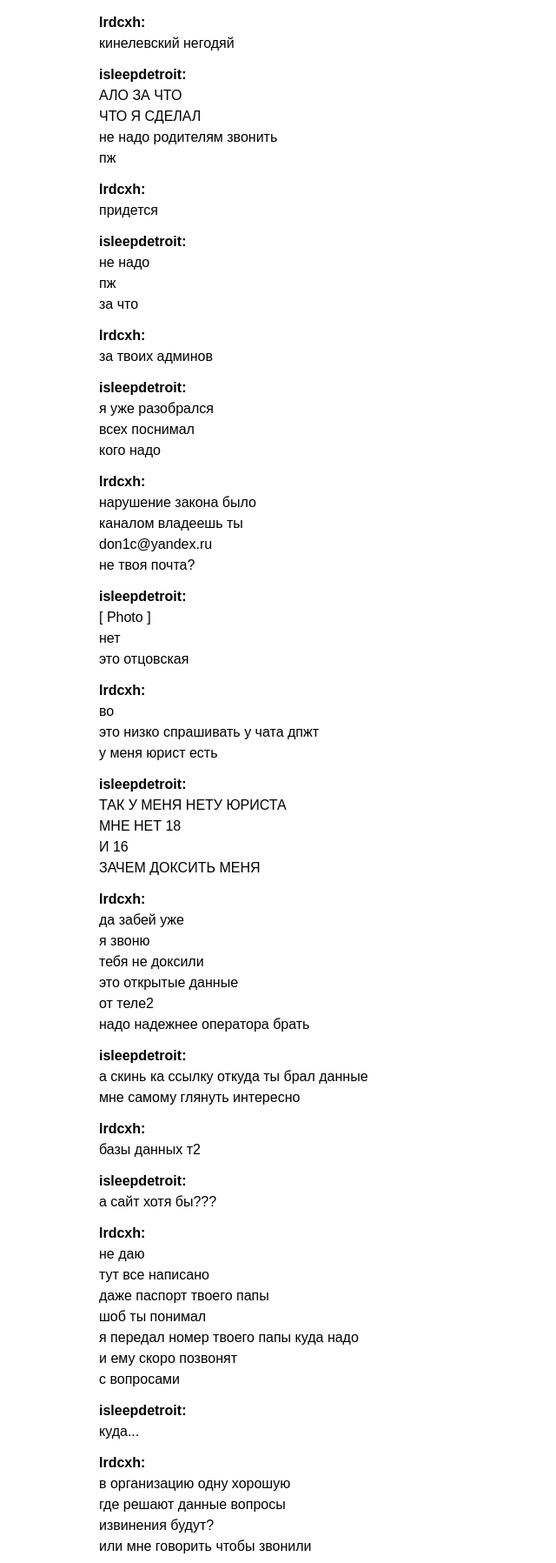
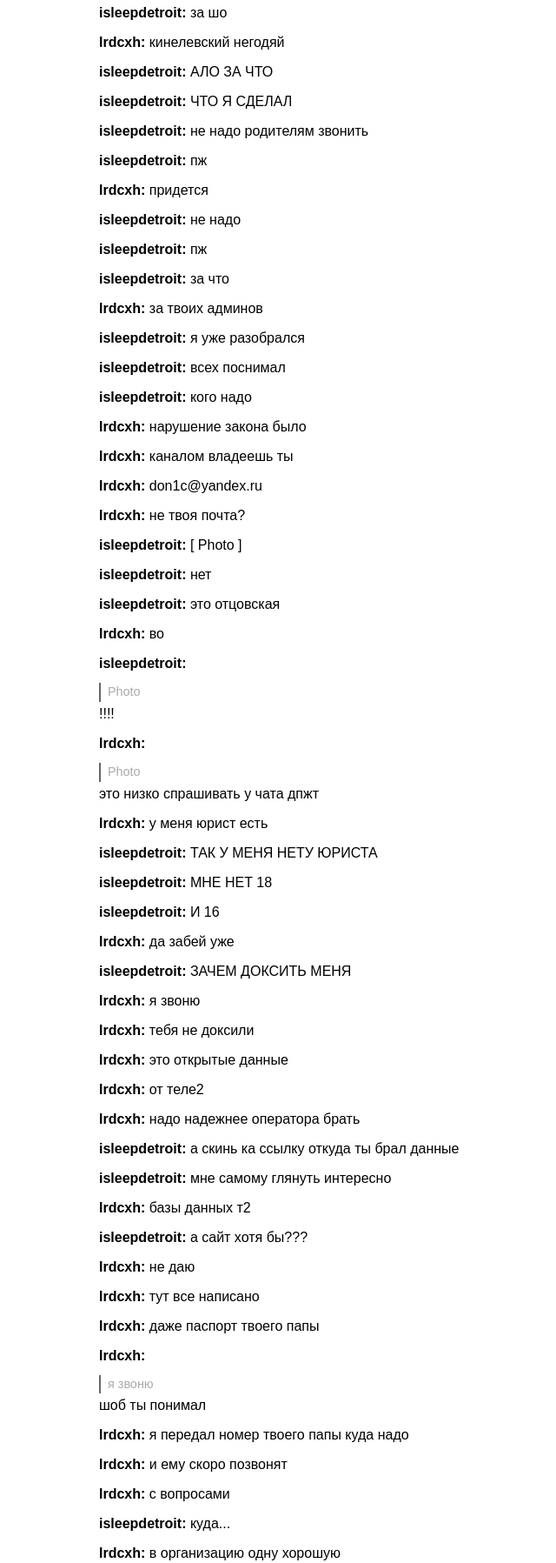
Before and after one commit to linuxdev11/shtvos.github.io, a plain HTML site: page index.html in a window 1280 px wide. Shown: the part 635-2432 px from the top of the page at 87% size, without its empty margins (176-816 px from the left). Drawn offline with Linux system fonts and the light colour scheme.

Commit message:
Refactor index.html structure and formatting

```diff
--- a/index.html
+++ b/index.html
@@ -10,163 +10,123 @@
       margin: 20px auto;
       padding: 0 15px;
       line-height: 1.5;
-      color: #000;
     }
     p {
-      margin: 0 0 12px 0;
+      margin: 0 0 10px 0;
+    }
+    blockquote {
+      margin: 2px 0;
+      padding-left: 8px;
+      border-left: 2px solid #666;
+      color: #aaa;
+      font-size: 0.9em;
     }
   </style>
 </head>
 <body>
 
-  <h1>Матвей — ангелочек! Он самый хороший человек!</h1>
-  <h2>А все — негодяи и уроды!!! ОСОБЕННО ЛИНУКС ДЕВВ ЕГОР!!!!!</h2>
+  <h1>Матвей - ангелочек! Он самый хороший человек!</h1>
+  <h2>А все - негодяи и уроды!!! ОСОБЕННО ЛИНУКС ДЕВВ ЕГОР!!!!!</h2>
   <hr>
 
-  <p><b>lrdcxh:</b><br>
-  я все зафиксировал<br>
-  заявление будет написано<br>
-  137 ук рф<br>
-  +79058048925 (переслано из Блог Айслипа #57 (МАДЯР 🇺🇦))<br>
-  ай мамка плакать будет<br>
-  антону привет передавай</p>
+  <p><b>lrdcxh:</b> я все зафиксировал</p>
+  <p><b>lrdcxh:</b> заявление будет написано</p>
+  <p><b>lrdcxh:</b> 137 ук рф</p>
+  <p><b>Блог Айслипа #57 (МАДЯР 🇺🇦):</b> +79058048925</p>
+  <p><b>lrdcxh:</b> ай мамка плакать будет</p>
+  <p><b>lrdcxh:</b> антону привет передавай</p>
 
-  <p><b>isleepdetroit:</b><br>
+  <p><b>isleepdetroit:</b>
+  <blockquote>антону привет передавай</blockquote>
   какому</p>
 
-  <p><b>lrdcxh:</b><br>
-  в ближайшее время ему будет звонок<br>
-  ну у тебя на кого номер оформен?<br>
-  умник</p>
+  <p><b>lrdcxh:</b> в ближайшее время ему будет звонок</p>
+  <p><b>lrdcxh:</b> ну у тебя на кого номер оформен?</p>
+  <p><b>lrdcxh:</b> умник</p>
+  <p><b>isleepdetroit:</b> за шо</p>
+  <p><b>lrdcxh:</b> кинелевский негодяй</p>
+  <p><b>isleepdetroit:</b> АЛО ЗА ЧТО</p>
+  <p><b>isleepdetroit:</b> ЧТО Я СДЕЛАЛ</p>
+  <p><b>isleepdetroit:</b> не надо родителям звонить</p>
+  <p><b>isleepdetroit:</b> пж</p>
+  <p><b>lrdcxh:</b> придется</p>
+  <p><b>isleepdetroit:</b> не надо</p>
+  <p><b>isleepdetroit:</b> пж</p>
+  <p><b>isleepdetroit:</b> за что</p>
+  <p><b>lrdcxh:</b> за твоих админов</p>
+  <p><b>isleepdetroit:</b> я уже разобрался</p>
+  <p><b>isleepdetroit:</b> всех поснимал</p>
+  <p><b>isleepdetroit:</b> кого надо</p>
+  <p><b>lrdcxh:</b> нарушение закона было</p>
+  <p><b>lrdcxh:</b> каналом владеешь ты</p>
+  <p><b>lrdcxh:</b> don1c@yandex.ru</p>
+  <p><b>lrdcxh:</b> не твоя почта?</p>
+  <p><b>isleepdetroit:</b> [ Photo ]</p>
+  <p><b>isleepdetroit:</b> нет</p>
+  <p><b>isleepdetroit:</b> это отцовская</p>
+  <p><b>lrdcxh:</b> во</p>
 
-  <p><b>isleepdetroit:</b><br>
-  за шо</p>
+  <p><b>isleepdetroit:</b>
+  <blockquote>Photo</blockquote>
+  !!!!</p>
 
-  <p><b>lrdcxh:</b><br>
-  кинелевский негодяй</p>
+  <p><b>lrdcxh:</b>
+  <blockquote>Photo</blockquote>
+  это низко спрашивать у чата дпжт</p>
 
-  <p><b>isleepdetroit:</b><br>
-  АЛО ЗА ЧТО<br>
-  ЧТО Я СДЕЛАЛ<br>
-  не надо родителям звонить<br>
-  пж</p>
+  <p><b>lrdcxh:</b> у меня юрист есть</p>
+  <p><b>isleepdetroit:</b> ТАК У МЕНЯ НЕТУ ЮРИСТА</p>
+  <p><b>isleepdetroit:</b> МНЕ НЕТ 18</p>
+  <p><b>isleepdetroit:</b> И 16</p>
+  <p><b>lrdcxh:</b> да забей уже</p>
+  <p><b>isleepdetroit:</b> ЗАЧЕМ ДОКСИТЬ МЕНЯ</p>
+  <p><b>lrdcxh:</b> я звоню</p>
+  <p><b>lrdcxh:</b> тебя не доксили</p>
+  <p><b>lrdcxh:</b> это открытые данные</p>
+  <p><b>lrdcxh:</b> от теле2</p>
+  <p><b>lrdcxh:</b> надо надежнее оператора брать</p>
+  <p><b>isleepdetroit:</b> а скинь ка ссылку откуда ты брал данные</p>
+  <p><b>isleepdetroit:</b> мне самому глянуть интересно</p>
+  <p><b>lrdcxh:</b> базы данных т2</p>
+  <p><b>isleepdetroit:</b> а сайт хотя бы???</p>
+  <p><b>lrdcxh:</b> не даю</p>
+  <p><b>lrdcxh:</b> тут все написано</p>
+  <p><b>lrdcxh:</b> даже паспорт твоего папы</p>
 
-  <p><b>lrdcxh:</b><br>
-  придется</p>
+  <p><b>lrdcxh:</b>
+  <blockquote>я звоню</blockquote>
+  шоб ты понимал</p>
 
-  <p><b>isleepdetroit:</b><br>
-  не надо<br>
-  пж<br>
-  за что</p>
-
-  <p><b>lrdcxh:</b><br>
-  за твоих админов</p>
-
-  <p><b>isleepdetroit:</b><br>
-  я уже разобрался<br>
-  всех поснимал<br>
-  кого надо</p>
-
-  <p><b>lrdcxh:</b><br>
-  нарушение закона было<br>
-  каналом владеешь ты<br>
-  don1c@yandex.ru<br>
-  не твоя почта?</p>
-
-  <p><b>isleepdetroit:</b><br>
-  [ Photo ]<br>
-  нет<br>
-  это отцовская</p>
-
-  <p><b>lrdcxh:</b><br>
-  во<br>
-  это низко спрашивать у чата дпжт<br>
-  у меня юрист есть</p>
-
-  <p><b>isleepdetroit:</b><br>
-  ТАК У МЕНЯ НЕТУ ЮРИСТА<br>
-  МНЕ НЕТ 18<br>
-  И 16<br>
-  ЗАЧЕМ ДОКСИТЬ МЕНЯ</p>
-
-  <p><b>lrdcxh:</b><br>
-  да забей уже<br>
-  я звоню<br>
-  тебя не доксили<br>
-  это открытые данные<br>
-  от теле2<br>
-  надо надежнее оператора брать</p>
-
-  <p><b>isleepdetroit:</b><br>
-  а скинь ка ссылку откуда ты брал данные<br>
-  мне самому глянуть интересно</p>
-
-  <p><b>lrdcxh:</b><br>
-  базы данных т2</p>
-
-  <p><b>isleepdetroit:</b><br>
-  а сайт хотя бы???</p>
-
-  <p><b>lrdcxh:</b><br>
-  не даю<br>
-  тут все написано<br>
-  даже паспорт твоего папы<br>
-  шоб ты понимал<br>
-  я передал номер твоего папы куда надо<br>
-  и ему скоро позвонят<br>
-  с вопросами</p>
-
-  <p><b>isleepdetroit:</b><br>
-  куда...</p>
-
-  <p><b>lrdcxh:</b><br>
-  в организацию одну хорошую<br>
-  где решают данные вопросы<br>
-  извинения будут?<br>
-  или мне говорить чтобы звонили</p>
-
-  <p><b>isleepdetroit:</b><br>
-  будутъ</p>
-
-  <p><b>lrdcxh:</b><br>
-  извинение в виде экспресс заказа промо тоже не помешали бы</p>
-
-  <p><b>isleepdetroit:</b><br>
-  завтра только<br>
-  я спать собираюсь</p>
-
-  <p><b>lrdcxh:</b><br>
-  папа спит?<br>
-  посмотри</p>
-
-  <p><b>isleepdetroit:</b><br>
-  хз<br>
-  он в другом городе живёт<br>
-  в самаре</p>
-
-  <p><b>lrdcxh:</b><br>
-  а с кем ты дивешь</p>
-
-  <p><b>isleepdetroit:</b><br>
-  с мамой</p>
-
-  <p><b>lrdcxh:</b><br>
-  еще лучше<br>
-  папа с мамой общается?</p>
-
-  <p><b>isleepdetroit:</b><br>
-  да<br>
-  всё, я спать<br>
-  завтра поговорим</p>
-
-  <p><b>lrdcxh:</b><br>
-  еще лучше<br>
-  доброй ночи!<br>
-  мама спит?</p>
-
-  <p><b>isleepdetroit:</b><br>
-  ага<br>
-  доброй блять</p>
+  <p><b>lrdcxh:</b> я передал номер твоего папы куда надо</p>
+  <p><b>lrdcxh:</b> и ему скоро позвонят</p>
+  <p><b>lrdcxh:</b> с вопросами</p>
+  <p><b>isleepdetroit:</b> куда...</p>
+  <p><b>lrdcxh:</b> в организацию одну хорошую</p>
+  <p><b>lrdcxh:</b> где решают данные вопросы</p>
+  <p><b>lrdcxh:</b> извинения будут?</p>
+  <p><b>lrdcxh:</b> или мне говорить чтобы звонили</p>
+  <p><b>isleepdetroit:</b> будутъ</p>
+  <p><b>lrdcxh:</b> извинение в виде экспресс заказа промо тоже не помешали бы</p>
+  <p><b>isleepdetroit:</b> завтра только</p>
+  <p><b>isleepdetroit:</b> я спать собираюсь</p>
+  <p><b>lrdcxh:</b> папа спит?</p>
+  <p><b>isleepdetroit:</b> хз</p>
+  <p><b>lrdcxh:</b> посмотри</p>
+  <p><b>isleepdetroit:</b> он в другом городе живёт</p>
+  <p><b>lrdcxh:</b> в каком</p>
+  <p><b>isleepdetroit:</b> в самаре</p>
+  <p><b>lrdcxh:</b> а с кем ты дивешь</p>
+  <p><b>isleepdetroit:</b> с мамой</p>
+  <p><b>lrdcxh:</b> еще лучше</p>
+  <p><b>lrdcxh:</b> папа с мамой общается?</p>
+  <p><b>isleepdetroit:</b> да</p>
+  <p><b>isleepdetroit:</b> всё, я спать</p>
+  <p><b>lrdcxh:</b> еще лучше</p>
+  <p><b>isleepdetroit:</b> завтра поговорим</p>
+  <p><b>lrdcxh:</b> доброй ночи!</p>
+  <p><b>lrdcxh:</b> мама спит?</p>
+  <p><b>isleepdetroit:</b> ага</p>
+  <p><b>isleepdetroit:</b> доброй блять</p>
 
 </body>
 </html>
```
